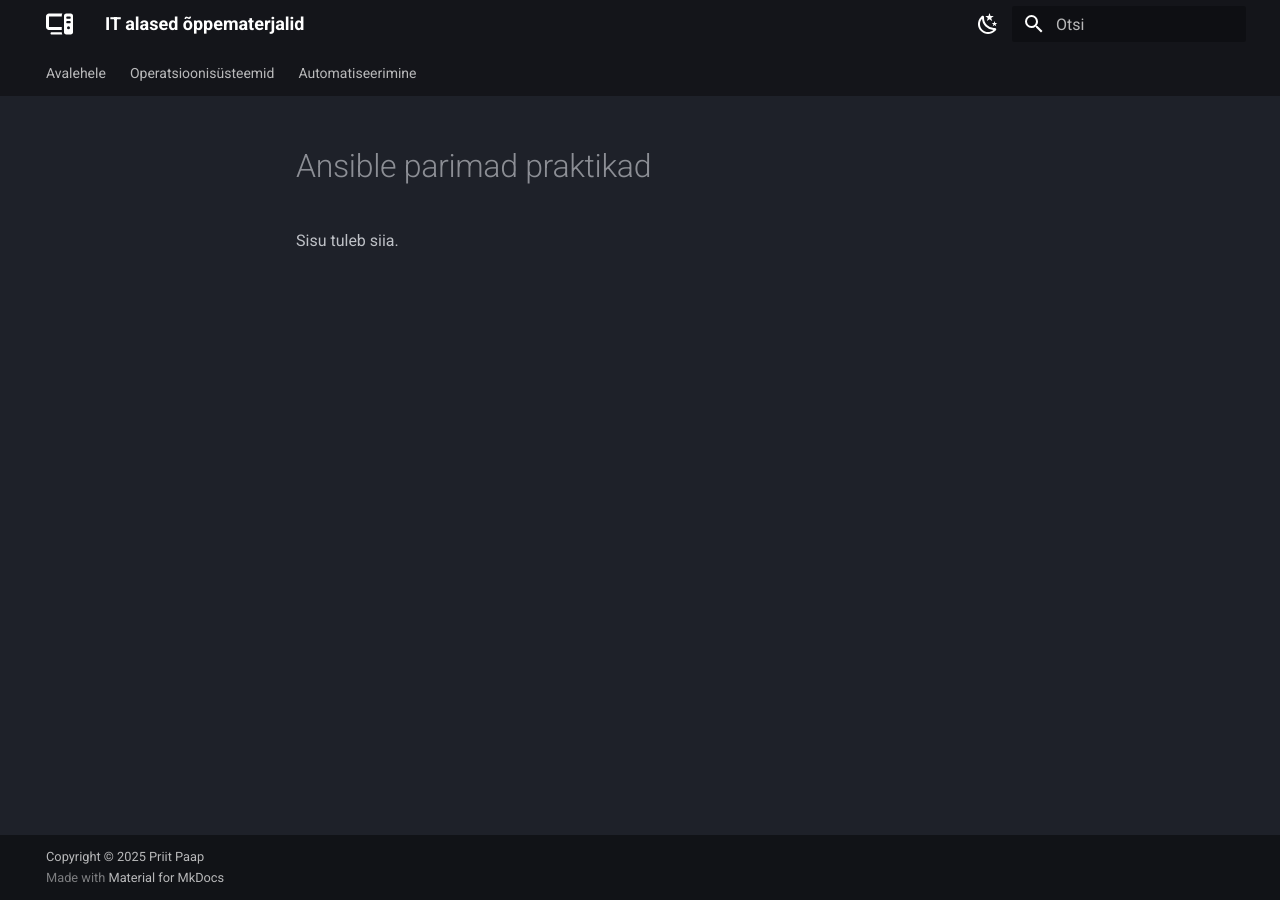
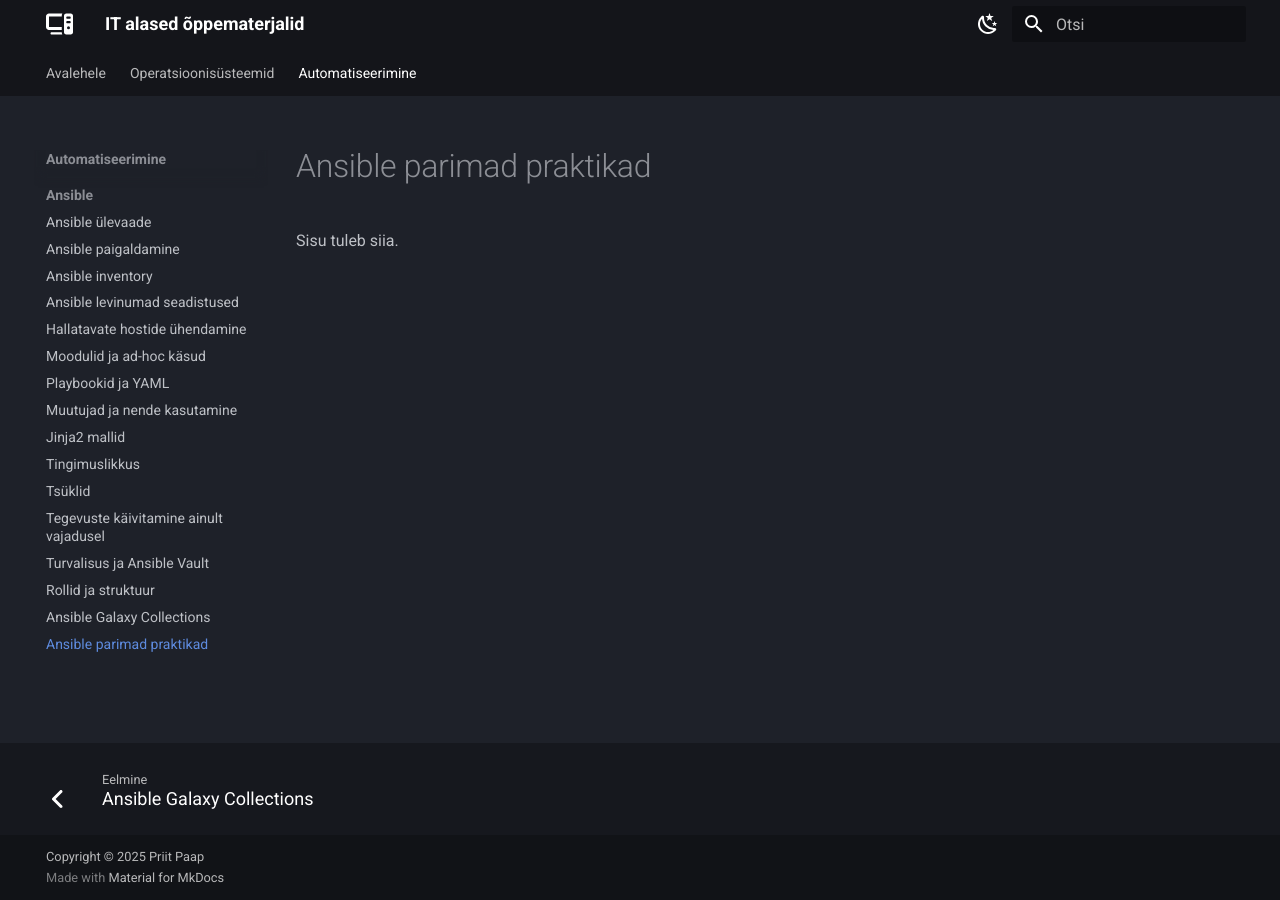
Before and after one commit to priitpaap/priitpaap.github.io, an MkDocs documentation site: the page built from docs/ansible/ansiblebestpractises.md, in a window 1280 px wide. Built offline with MkDocs 1.6.1 and Material for MkDocs 9.7.7, drawn with Linux system fonts in a browser that asks for light colours.

Commit message:
Update mkdocs.yml

```diff
--- a/mkdocs.yml
+++ b/mkdocs.yml
@@ -96,4 +96,4 @@
       - 'Turvalisus ja Ansible Vault': ansible/ansiblevault.md
       - 'Rollid ja struktuur': ansible/ansibleroles.md
       - 'Ansible Galaxy Collections': ansible/ansiblegalaxy.md
-#     - 'Ansible parimad praktikad': ansible/ansiblebestpractises.md
+      - 'Ansible parimad praktikad': ansible/ansiblebestpractises.md
```
